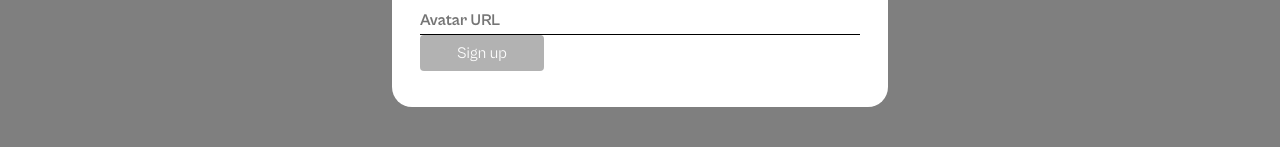
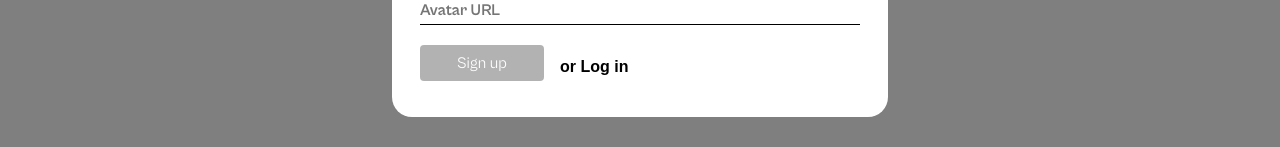
Before and after one commit to Azenae1/se_project_react, a React (Create React App) app: page / in a window 1280 px wide. Both pictures are taken after a click on the button "Sign Up". Shown: the part 506-653 px from the top of the page. Built offline with nearby package versions, Linux system fonts and the light colour scheme; no server answers; data requests are answered from the project's data file.

Commit message:
login redirect

```diff
--- a/src/components/ModalWithForm/ModalWithForm.css
+++ b/src/components/ModalWithForm/ModalWithForm.css
@@ -95,3 +95,18 @@
 .modal__input-radio:checked ~ label {
   color: black;
 }
+
+.modal__switch {
+  margin: 0;
+  position: relative;
+  top: 32px;
+  left: 140px;
+  font-family: "Cabinet Grotesk Bold", "Arial", sans-serif;
+  font-size: 16px;
+  font-weight: 700;
+  line-height: 20px;
+  cursor: pointer;
+}
+.modal__switch:hover {
+  opacity: 0.6;
+}
--- a/src/components/RegisterModal/RegisterModal.js
+++ b/src/components/RegisterModal/RegisterModal.js
@@ -99,6 +99,9 @@ const RegisterModal = ({
             onChange={handleAvatarChange}
           />
         </label>
+        <p className="modal__switch" onClick={switchToLogin}>
+          or Log in
+        </p>
       </div>
     </ModalWithForm>
   );
```
